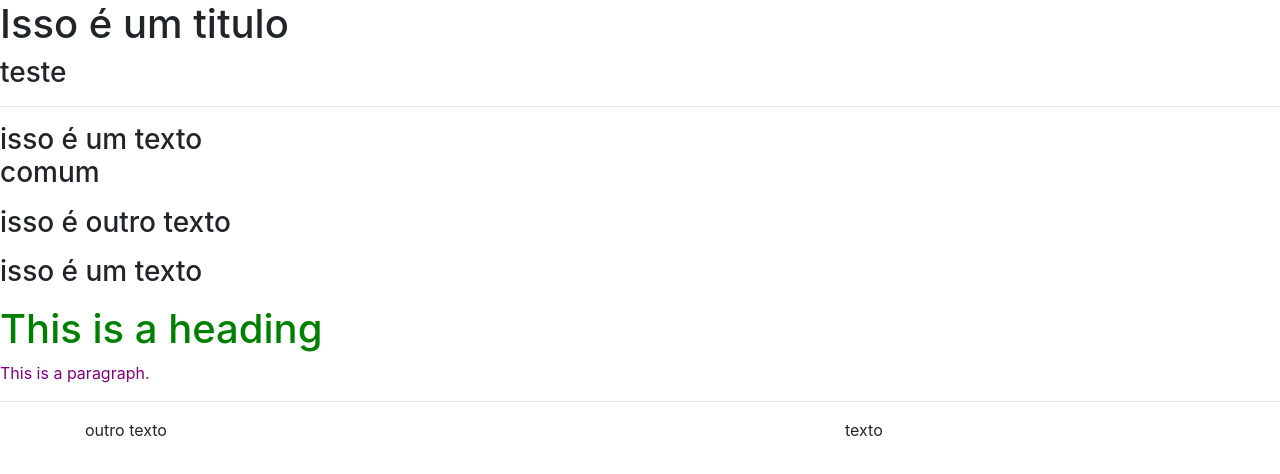
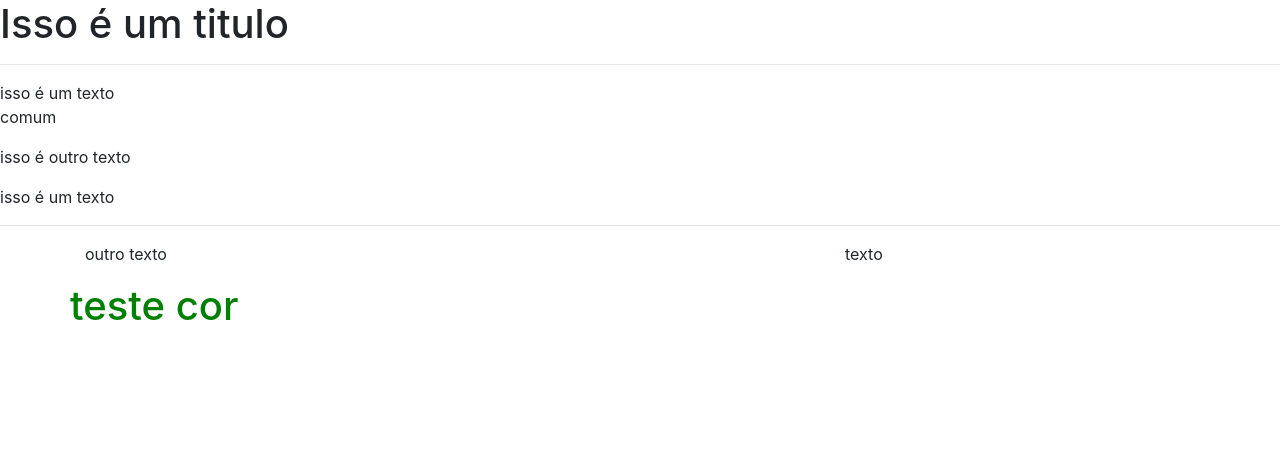
Before and after one commit to LeticiaMariaa/LeticiaMariaa.github.io, a plain HTML site: page index.html in a window 1280 px wide. Drawn offline with nearby package versions, Linux system fonts and the light colour scheme.

Commit message:
Update index.html

```diff
--- a/index.html
+++ b/index.html
@@ -8,15 +8,12 @@
   </head>
   <body>
     <h1>Isso é um titulo</h1>
-    <h3>teste<h3>
     <hr>
     <p>isso é um texto<br> comum</p>
 
     <p>isso é outro texto</p>
+       <p class="teste">isso é um texto</p>
 
-     <p class="teste">isso é um texto</p>
-      <h1 style="color:green;">This is a heading</h1>
-       <p style="color:purple;">This is a paragraph.</p>
         <hr>
 
      <div class="container">
@@ -28,6 +25,9 @@
           <p class="teste">texto</p>
         </div>
 
+      <h1 style="color:green;">teste cor</h1>
+       <p style="color:purple;"corteste.</h2>
+
     <script src="https://code.jquery.com/jquery-3.2.1.slim.min.js" integrity="sha384-KJ3o2DKtIkvYIK3UENzmM7KCkRr/rE9/Qpg6aAZGJwFDMVNA/GpGFF93hXpG5KkN" crossorigin="anonymous"></script>
     <script src="https://cdnjs.cloudflare.com/ajax/libs/popper.js/1.12.9/umd/popper.min.js" integrity="sha384-ApNbgh9B+Y1QKtv3Rn7W3mgPxhU9K/ScQsAP7hUibX39j7fakFPskvXusvfa0b4Q" crossorigin="anonymous"></script>
     <script src="https://maxcdn.bootstrapcdn.com/bootstrap/4.0.0/js/bootstrap.min.js" integrity="sha384-JZR6Spejh4U02d8jOt6vLEHfe/JQGiRRSQQxSfFWpi1MquVdAyjUar5+76PVCmYl" crossorigin="anonymous"></script>
```
